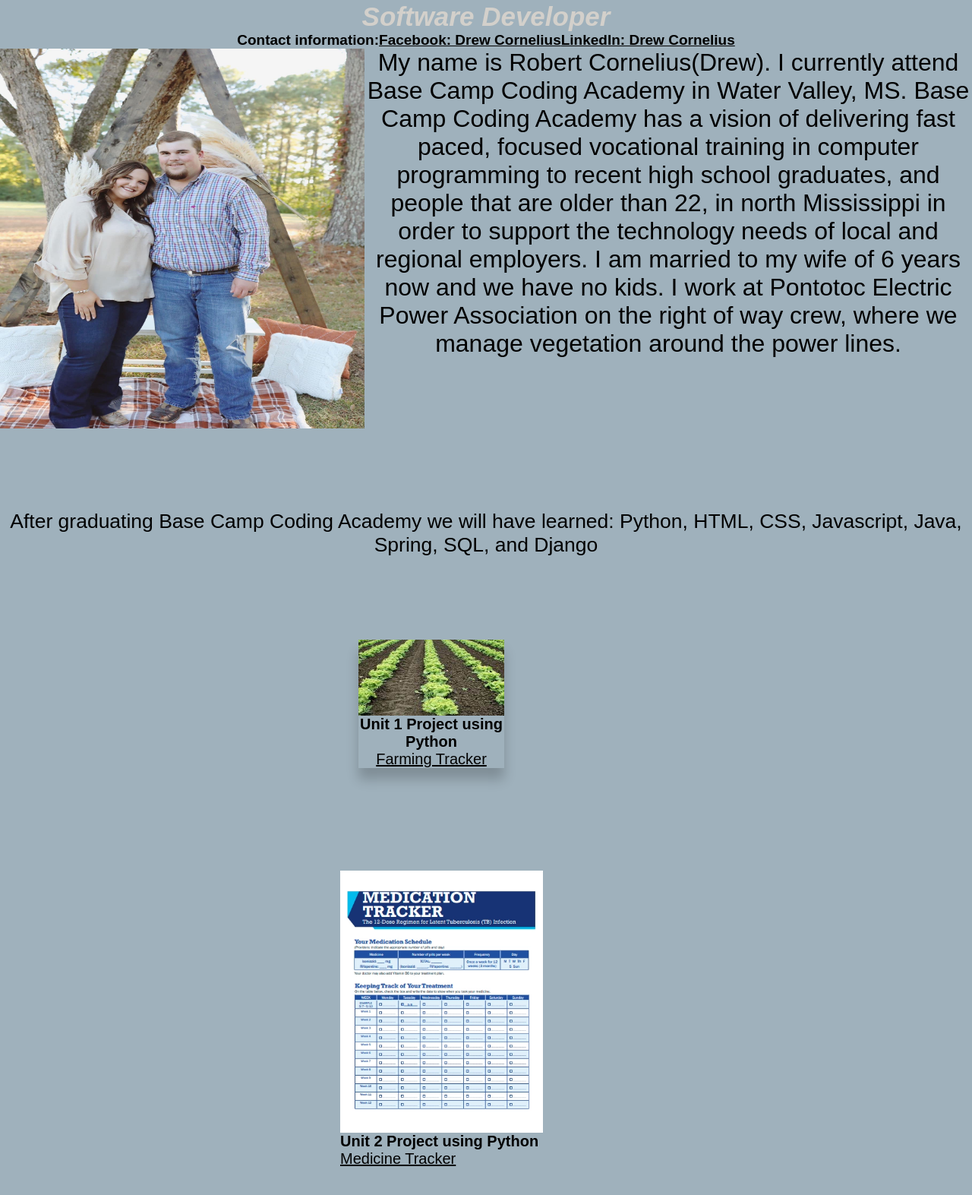
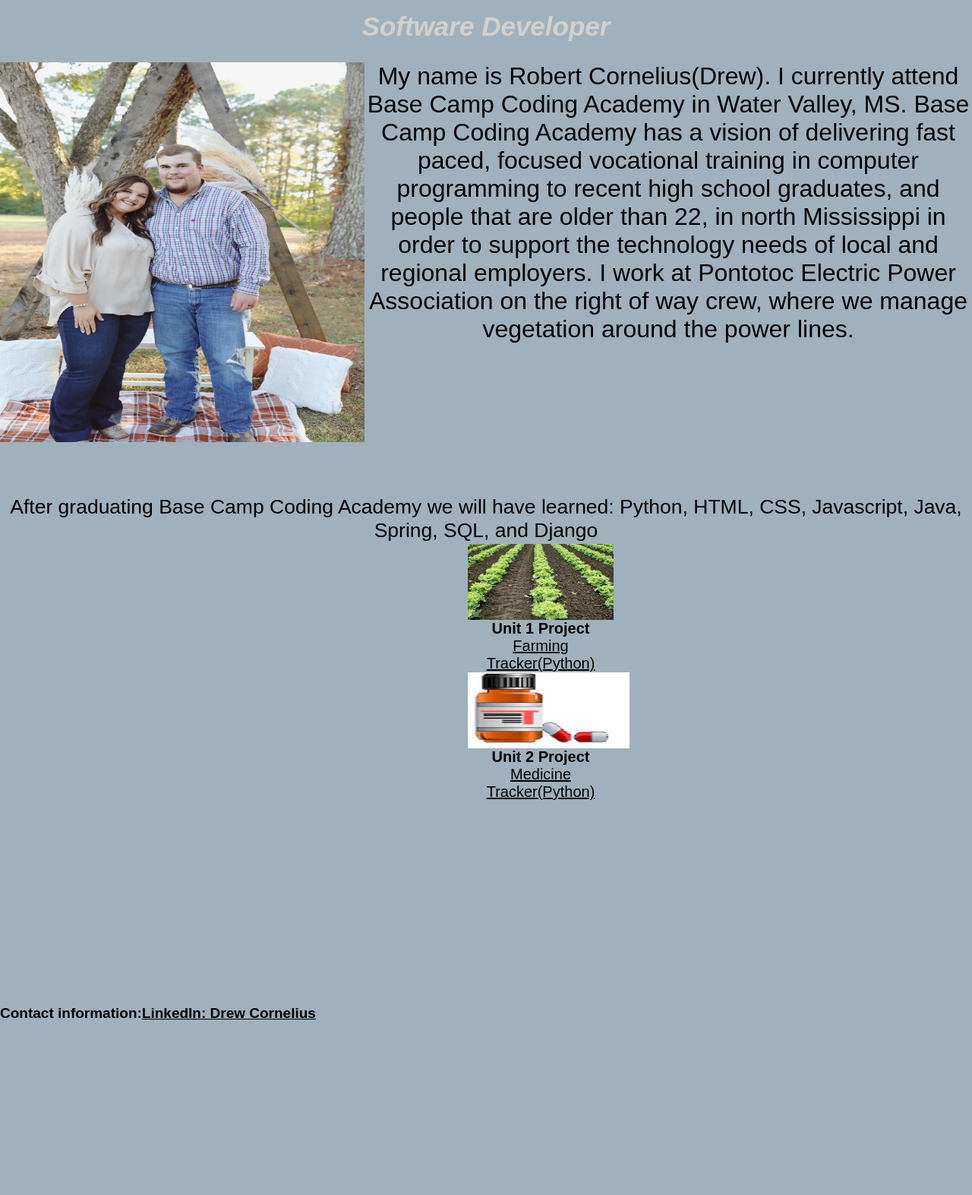
Before and after one commit to Corneliusdrew/Portfolio, a plain HTML site: page index.html in a window 1280 px wide. Shown: the part 165-1738 px from the top of the page at 76% size. After the commit the page ends 1510 px from the top, so only its background shows below. Drawn offline with Linux system fonts and the light colour scheme.

Commit message:
Final Commit

```diff
--- a/index.html
+++ b/index.html
@@ -13,35 +13,18 @@
       <h1 id="Empty">Drew Cornelius</h1>
       <h1 id="Empty1">Drew Cornelius</h1>
     </div>
-    <h2 id="header">Drew Cornelius</h2>
-    <h3 id="header2"><em>Software Developer</em></h3>
-    <div id="contact">
-      <p>Contact information:</p>
-      <a href="https://www.facebook.com/">Facebook: Drew Cornelius</a>
-      <a href="https://www.linkedin.com/home">LinkedIn: Drew Cornelius</a>
-      <style type="text/css">
-        a:link {
-          color: black;
-        }
-        a:visited {
-          color: #c0f0fc;
-        }
-        a:hover {
-          color: #2e5266;
-        }
-        a:active {
-          color: #6e8898;
-        }
-      </style>
-    </div>
+    <h3 id="header">Drew Cornelius</h3>
+    <h4 id="header2"><em>Software Developer</em></h4>
     <nav class="navbar">
       <ul class="link-group">
         <li class="link active"><a href="http://127.0.0.1:5500/#">home</a></li>
         <li class="link">
-          <a href="https://github.com/Corneliusdrew?tab=repositories"
+          <a
+            href="https://github.com/Corneliusdrew?tab=repositories"
+            target="_blank"
             >projects</a
           >
-          <a href="Robert_Cornelius_Resume.pdf">Resume</a>
+          <a href="Robert_Cornelius_Resume.pdf" target="_blank">Resume</a>
         </li>
       </ul>
     </nav>
@@ -55,10 +38,9 @@
         delivering fast paced, focused vocational training in computer
         programming to recent high school graduates, and people that are older
         than 22, in north Mississippi in order to support the technology needs
-        of local and regional employers. I am married to my wife of 6 years now
-        and we have no kids. I work at Pontotoc Electric Power Association on
-        the right of way crew, where we manage vegetation around the power
-        lines.
+        of local and regional employers. I work at Pontotoc Electric Power
+        Association on the right of way crew, where we manage vegetation around
+        the power lines.
       </p>
     </div>
     <div class="After-graduation">
@@ -73,9 +55,18 @@
             alt="Farming Tracker"
             style="width: 100"
           />
-            <h4><b>Unit 1 Project using Python</b></h4>
+          <h4><b>Unit 1 Project</b></h4>
           <a href="https://replit.com/@ConnerG1/Unit-1-Project#main.py"
-            >Farming Tracker</a
+            >Farming Tracker(Python)</a
+          >
+          <img
+            src="images/Medicine.jpg"
+            alt="Medicine Tracker"
+            style="width: 160pt"
+          />
+          <h4><b>Unit 2 Project</b></h4>
+          <a href="https://replit.com/@LuisO6/Medicine-Tracker#main.py"
+            >Medicine Tracker(Python)</a
           >
         </div>
 
@@ -95,17 +86,26 @@
         </style>
       </div>
     </div>
-      <div class="card1">
-        <img
-          src="images/Medication-Tracker.jpg"
-          alt="Medicine Tracker"
-          style="width: 200pt"
-        />
-        <!-- </div>
-      <div class="container1"> -->
-        <h4><b>Unit 2 Project using Python</b></h4>
-        <a href="https://replit.com/@LuisO6/Medicine-Tracker#main.py"
-          >Medicine Tracker</a
+    <style type="text/css">
+      a:link {
+        color: black;
+      }
+      a:visited {
+        color: #c0f0fc;
+      }
+      a:hover {
+        color: #2e5266;
+      }
+      a:active {
+        color: #6e8898;
+      }
+    </style>
+    <div id="contact">
+      <p>Contact information:</p>
+      <a
+        href="https://www.linkedin.com/in/robert-cornelius-2aa033151
+      "
+        >LinkedIn: Drew Cornelius</a
       >
       <style type="text/css">
         a:link {
@@ -122,6 +122,5 @@
         }
       </style>
     </div>
-    </div>
   </body>
 </html>
--- a/styles.css
+++ b/styles.css
@@ -14,6 +14,7 @@
     font-size: 65px;
 }
 #header2{
+    margin-top: 10pt;
     font-size: 35px;
     color: #d3d0cb;
     text-align: center;
@@ -70,6 +71,7 @@ body{
 .text{
     font-size: xx-large;
     text-align: center;
+    margin-top: 20pt;
 }
 .images1{
     width: 10pt;
@@ -93,11 +95,11 @@ body{
     font-weight: bold;
     margin-bottom: 100px;
     display: flex;
-    justify-content: center;
+    /* justify-content: center; */
     margin: auto;
 }
 .card {
-    box-shadow: 0 15px 15px 0 rgba(0,0,0,0.2);
+    /* box-shadow: 0 15px 15px 0 rgba(0,0,0,0.2);
     display: flex;
     transition: 0.3s;
     width: 40%;
@@ -106,13 +108,26 @@ body{
     position: relative;
     left: 15%;
     display: flex;
+    flex-direction: column; */
+    width: 40%;
+    /* margin-left: 425pt; */
+    margin-bottom: 100pt;
+    position: relative;
+    /* top: 450px; */
+    font-size: 20px;
+    display: flex;
     flex-direction: column;
+    position: relative;
+    left: 45%;
 
 
   }
 
+
   .card:hover {
     box-shadow: 0 8px 16px 0 rgba(0,0,0,0.2);
+  }
+  .card1:hover{    box-shadow: 0 8px 16px 0 rgba(0,0,0,0.2);
   }
 
   .container {
@@ -128,7 +143,10 @@ body{
     display: flex;
     flex-direction: column;
     position: relative;
-    left: 35%;
+    left: 45%;
+    padding: 2px 16px;
+
+
 
   }
   .text{
```
Also changed, not shown: images/HTML.jpg (deleted), images/Java.jpg (deleted), images/Medicine.jpg (added), images/css.jpg (deleted), images/django.jpg (deleted), images/html_css_js.jpg (deleted), images/javascript.jpg (deleted), images/languages.jpg (deleted), images/python.jpg (deleted), images/spl.jpg (deleted), images/spring.jpg (deleted), 1 other file. Lines whose indentation alone changed are shown as unchanged.
